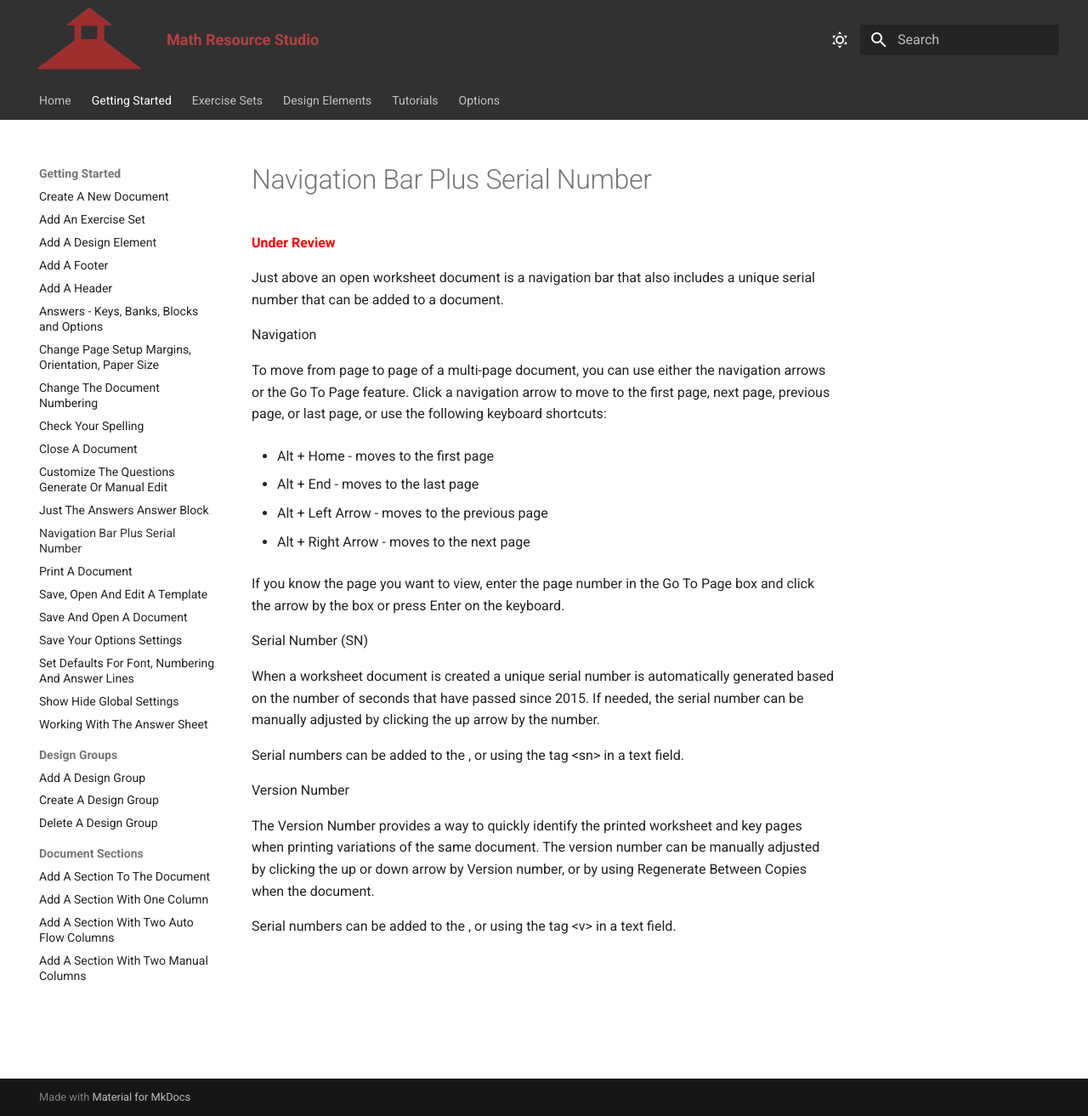
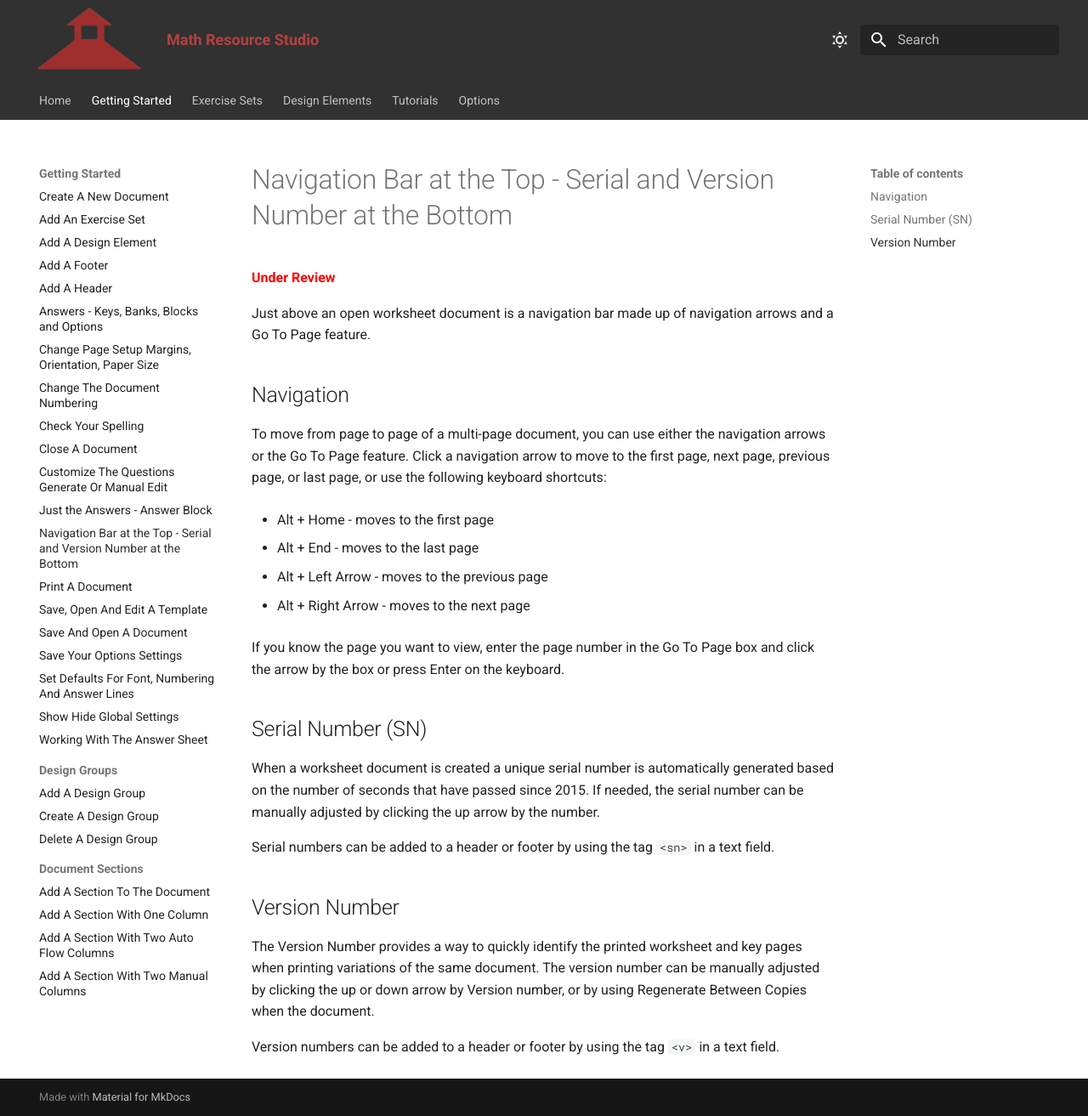
Before and after one commit to rdinch/MathResourceStudio-Help, an MkDocs documentation site: the page built from docs/getting-started/navigation-bar-plus-serial-number.md, in a window 1280 px wide and 1313 px high. Shown: the whole window at 85% size. Built offline with MkDocs 1.6.1 and Material for MkDocs 9.7.7, drawn with Linux system fonts in a browser that asks for light colours.

Commit message:
Update getting-started docs and nav titles
Updated navigation display for Just the Answers topic and Navigation Bar Serial and Version Number. Began to update text for both topics but ran into issues so neither was completed. Need to finish these.

```diff
--- a/docs/getting-started/navigation-bar-plus-serial-number.md
+++ b/docs/getting-started/navigation-bar-plus-serial-number.md
@@ -1,10 +1,10 @@
-# Navigation Bar Plus Serial Number
+# Navigation Bar at the Top - Serial and Version Number at the Bottom
 
 <p style="color: red; font-weight: bold;">Under Review</p>
 
-Just above an open worksheet document is a navigation bar that also includes a unique serial number that can be added to a document.
+Just above an open worksheet document is a navigation bar made up of navigation arrows and a Go To Page feature.
 
-Navigation
+## Navigation
 
 To move from page to page of a multi-page document, you can use either the navigation arrows or the Go To Page feature. Click a navigation arrow to move to the first page, next page, previous page, or last page, or use the following keyboard shortcuts:
 
@@ -18,14 +18,14 @@ To move from page to page of a multi-page document, you can use either the navig
 
 If you know the page you want to view, enter the page number in the Go To Page box and click the arrow by the box or press Enter on the keyboard.
 
-Serial Number (SN)
+## Serial Number (SN)
 
 When a worksheet document is created a unique serial number is automatically generated based on the number of seconds that have passed since 2015. If needed, the serial number can be manually adjusted by clicking the up arrow by the number.
 
-Serial numbers can be added to the , or using the tag &lt;sn&gt; in a text field.
+Serial numbers can be added to a header or footer by using the tag `<sn>` in a text field.
 
-Version Number
+## Version Number
 
 The Version Number provides a way to quickly identify the printed worksheet and key pages when printing variations of the same document. The version number can be manually adjusted by clicking the up or down arrow by Version number, or by using Regenerate Between Copies when the document.
 
-Serial numbers can be added to the , or using the tag &lt;v&gt; in a text field.
+Version numbers can be added to a header or footer by using the tag `<v>` in a text field.
--- a/mkdocs.yml
+++ b/mkdocs.yml
@@ -57,8 +57,8 @@ nav:
     - "Check Your Spelling": getting-started/check-your-spelling.md
     - "Close A Document": getting-started/close-a-document.md
     - "Customize The Questions   Generate Or Manual Edit": getting-started/customize-the-questions---generate-or-manual-edit.md
-    - "Just The Answers   Answer Block": getting-started/just-the-answers---answer-block.md
-    - "Navigation Bar Plus Serial Number": getting-started/navigation-bar-plus-serial-number.md
+    - "Just the Answers - Answer Block": getting-started/just-the-answers---answer-block.md
+    - "Navigation Bar at the Top - Serial and Version Number at the Bottom": getting-started/navigation-bar-plus-serial-number.md
     - "Print A Document": getting-started/print-a-document.md
     - "Save, Open And Edit A Template": getting-started/save,-open-and-edit-a-template.md
     - "Save And Open A Document": getting-started/save-and-open-a-document.md
```
Also changed, not shown: docs/getting-started/just-the-answers---answer-block.md (+3 -1 lines).
